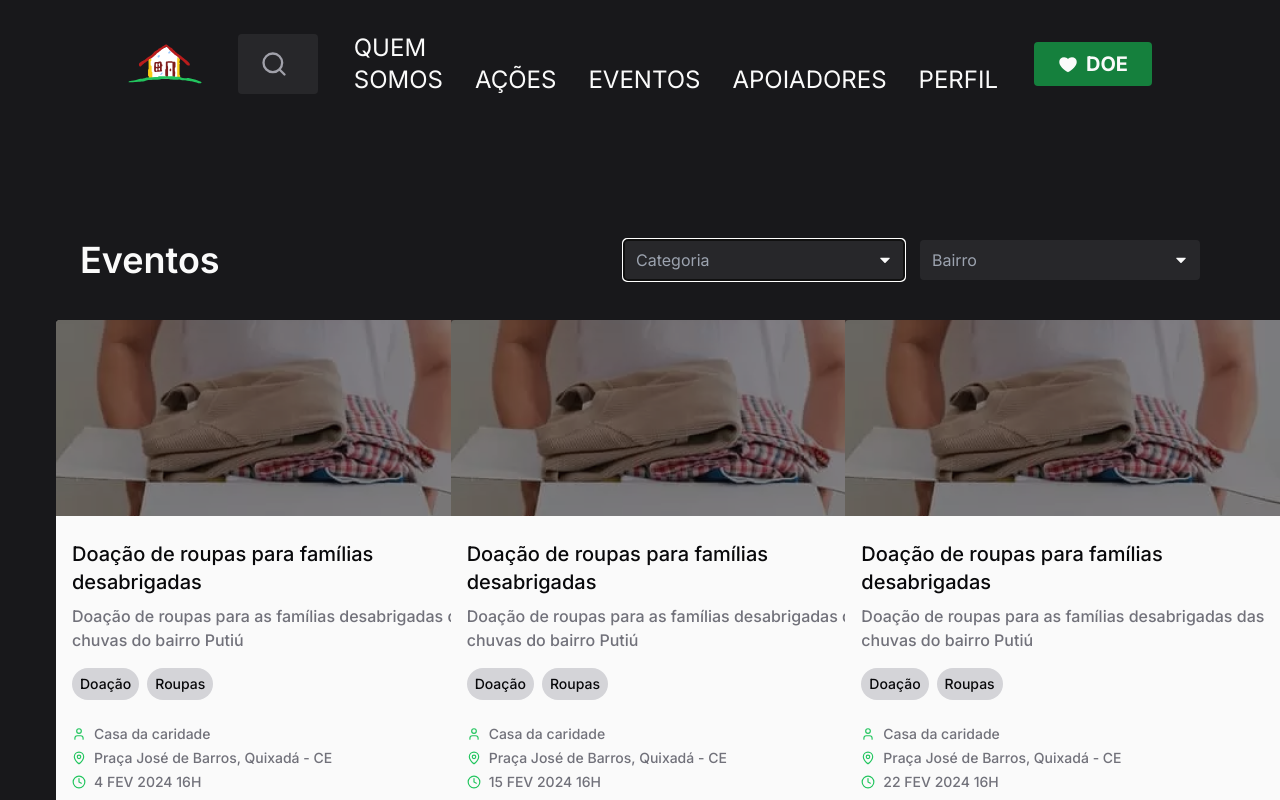
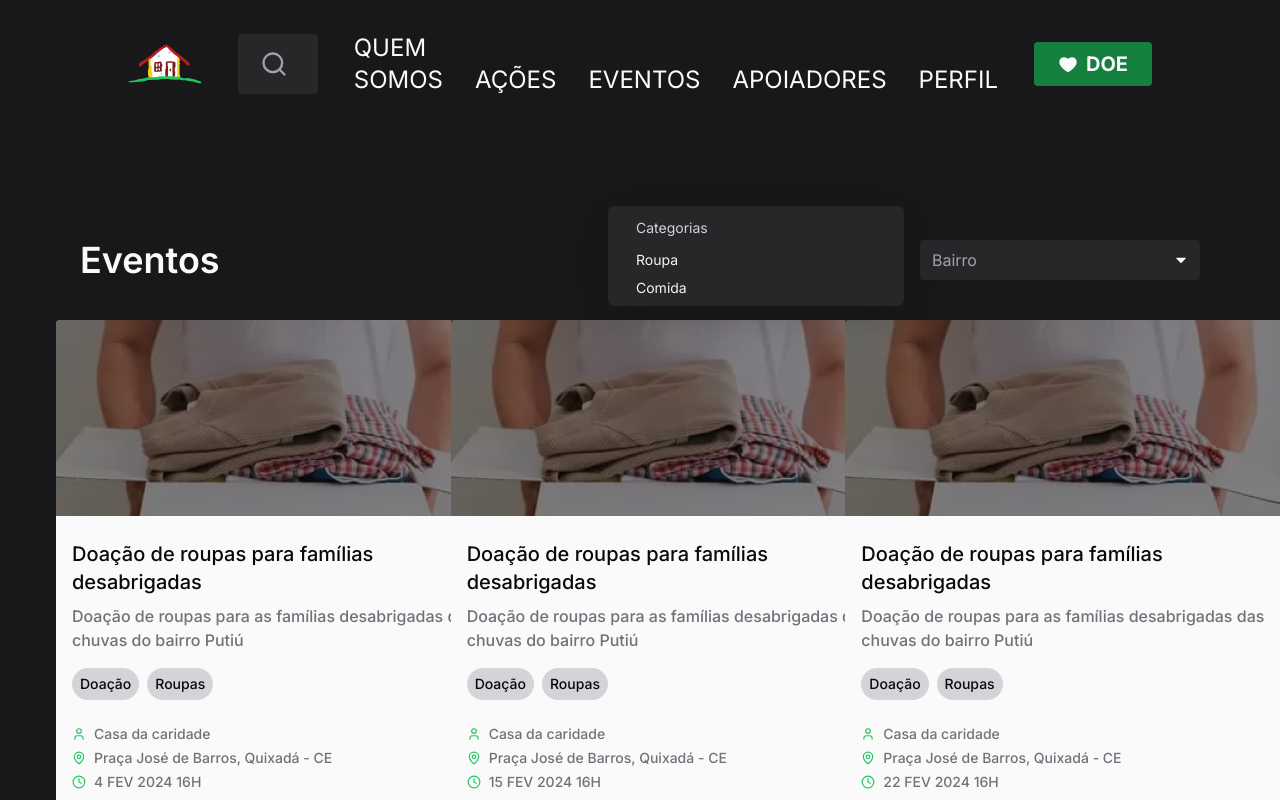
Before and after one commit to gabrielsouzam/abrace-cdc, a React (Vite) app: page /events in a window 1280 px wide. Both pictures are taken after a click on the button "Categoria". Shown: the top 800 px of the page. Built offline with nearby package versions, Linux system fonts and the light colour scheme.

Commit message:
feat-events: ajustes nos componentes de filtro da página

```diff
--- a/src/pages/app/events/events.tsx
+++ b/src/pages/app/events/events.tsx
@@ -1,12 +1,10 @@
+import { CaretDown } from '@phosphor-icons/react'
+import * as Select from '@radix-ui/react-select'
+import { CheckIcon } from 'lucide-react'
 import { Helmet } from 'react-helmet-async'
 
-import * as Select from '@radix-ui/react-select'
-import { CaretDown } from '@phosphor-icons/react'
-
+import Doacao from '../../../assets/Doacao.png'
 import { EventCard } from './components/eventCard'
-
-import Doacao from '../../../assets/Doacao.png'
-
 
 const event1 = {
   id: 1,
@@ -70,30 +68,89 @@ export function Events() {
     <>
       <Helmet title="Events" />
       <div>
-        <div className='flex flex-row px-20 justify-between'>
-          <h1 className='text-4xl text-zinc-50 font-semibold'>Eventos</h1>
+        <div className="flex flex-row justify-between px-20">
+          <h1 className="text-4xl font-semibold text-zinc-50">Eventos</h1>
 
-          <div className='flex flex-row justify-between gap-4 flex-wrap items-center'>
+          <div className="flex flex-row flex-wrap items-center justify-between gap-4">
             <Select.Root>
-              <Select.Trigger className='flex items-center justify-between rounded px-[12px] text-[16px] text-gray-400 h-[40px] w-[280px] bg-zinc-800'>
+              <Select.Trigger className="flex h-[40px] w-[280px] items-center justify-between rounded bg-zinc-800 px-[12px] text-[16px] text-gray-400">
                 <Select.Value placeholder="Categoria" />
                 <Select.Icon>
-                  <CaretDown className='text-zinc-50' size={14} weight='fill' />
+                  <CaretDown className="text-zinc-50" size={14} weight="fill" />
                 </Select.Icon>
               </Select.Trigger>
+              <Select.Portal>
+                <Select.Content className=" overflow-hidden rounded-md bg-zinc-800 shadow-[0px_10px_38px_-10px_rgba(22,_23,_24,_0.35),0px_10px_20px_-15px_rgba(22,_23,_24,_0.2)]">
+                  <Select.Viewport className="p-1">
+                    <Select.Group>
+                      <Select.Label className="px-6 py-2 text-sm text-zinc-300">
+                        Categorias
+                      </Select.Label>
+                      <Select.Item
+                        value="Roupa"
+                        className="relative flex h-7 select-none items-center rounded px-6 text-sm text-zinc-100 hover:cursor-pointer data-[disabled]:pointer-events-none data-[highlighted]:bg-zinc-600 data-[disabled]:text-zinc-600 data-[highlighted]:text-zinc-300 data-[highlighted]:outline-none"
+                      >
+                        <Select.ItemText>Roupa</Select.ItemText>
+                        <Select.ItemIndicator className="absolute left-1 inline-flex h-4 w-4 items-center justify-center">
+                          <CheckIcon />
+                        </Select.ItemIndicator>
+                      </Select.Item>
+                      <Select.Item
+                        value="Comida"
+                        className="relative flex h-7 select-none items-center rounded px-6 text-sm text-zinc-100 hover:cursor-pointer data-[disabled]:pointer-events-none data-[highlighted]:bg-zinc-600 data-[disabled]:text-zinc-600 data-[highlighted]:text-zinc-300 data-[highlighted]:outline-none"
+                      >
+                        <Select.ItemText>Comida</Select.ItemText>
+                        <Select.ItemIndicator className="absolute left-1 inline-flex h-4 w-4 items-center justify-center">
+                          <CheckIcon />
+                        </Select.ItemIndicator>
+                      </Select.Item>
+                    </Select.Group>
+                  </Select.Viewport>
+                </Select.Content>
+              </Select.Portal>
+            </Select.Root>
 
-              <Select.Trigger className='flex items-center justify-between rounded px-[12px] text-[16px] text-gray-400 h-[40px] w-[280px] bg-zinc-800'>
+            <Select.Root>
+              <Select.Trigger className="flex h-[40px] w-[280px] items-center justify-between rounded bg-zinc-800 px-[12px] text-[16px] text-gray-400">
                 <Select.Value placeholder="Bairro" />
                 <Select.Icon>
-                  <CaretDown className='text-zinc-50' size={14} weight='fill' />
+                  <CaretDown className="text-zinc-50" size={14} weight="fill" />
                 </Select.Icon>
               </Select.Trigger>
+              <Select.Portal>
+                <Select.Content className=" overflow-hidden rounded-md bg-zinc-800 shadow-[0px_10px_38px_-10px_rgba(22,_23,_24,_0.35),0px_10px_20px_-15px_rgba(22,_23,_24,_0.2)]">
+                  <Select.Viewport className="p-1">
+                    <Select.Group>
+                      <Select.Label className="px-6 py-2 text-sm text-zinc-300">
+                        Bairros
+                      </Select.Label>
+                      <Select.Item
+                        value="Centro"
+                        className="relative flex h-7 select-none items-center rounded px-6 text-sm text-zinc-100 hover:cursor-pointer data-[disabled]:pointer-events-none data-[highlighted]:bg-zinc-600 data-[disabled]:text-zinc-600 data-[highlighted]:text-zinc-300 data-[highlighted]:outline-none"
+                      >
+                        <Select.ItemText>Centro</Select.ItemText>
+                        <Select.ItemIndicator className="absolute left-1 inline-flex h-4 w-4 items-center justify-center">
+                          <CheckIcon />
+                        </Select.ItemIndicator>
+                      </Select.Item>
+                      <Select.Item
+                        value="Putiú"
+                        className="relative flex h-7 select-none items-center rounded px-6 text-sm text-zinc-100 hover:cursor-pointer data-[disabled]:pointer-events-none data-[highlighted]:bg-zinc-600 data-[disabled]:text-zinc-600 data-[highlighted]:text-zinc-300 data-[highlighted]:outline-none"
+                      >
+                        <Select.ItemText>Putiú</Select.ItemText>
+                        <Select.ItemIndicator className="absolute left-1 inline-flex h-4 w-4 items-center justify-center">
+                          <CheckIcon />
+                        </Select.ItemIndicator>
+                      </Select.Item>
+                    </Select.Group>
+                  </Select.Viewport>
+                </Select.Content>
+              </Select.Portal>
             </Select.Root>
           </div>
-
         </div>
 
-        <div className='grid grid-cols-3 gap-4 mt-10 mx-14'>
+        <div className="mx-14 mt-10 grid grid-cols-3 gap-4">
           {events.map((event) => {
             return (
               <EventCard
@@ -108,7 +165,6 @@ export function Events() {
             )
           })}
         </div>
-
       </div>
     </>
   )
```
Also changed, not shown: src/pages/app/events/components/tag.tsx (indentation only).
